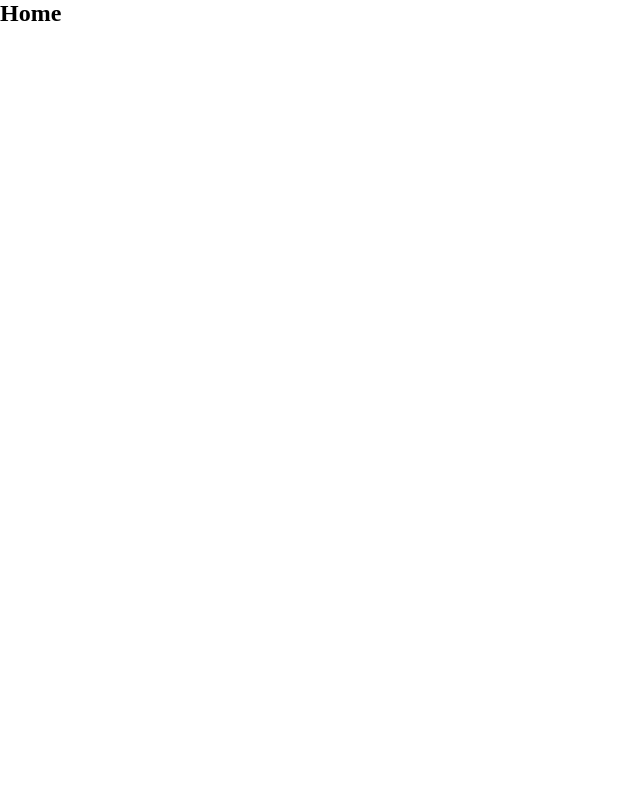
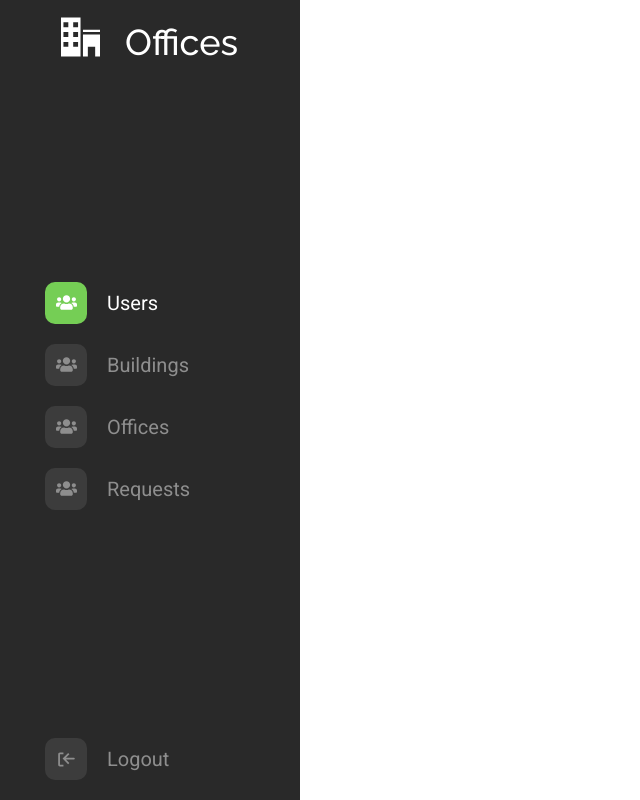
Before and after one commit to cosmin-pascariu/offices-frontend, a React (Create React App) app: page / in a window 1280 px wide. Shown: the whole page, without its empty margins (0-640 px from the left). Built offline with nearby package versions, Linux system fonts and the light colour scheme.

Commit message:
Implement sidebar design

```diff
--- a/public/index.html
+++ b/public/index.html
@@ -1,14 +1,12 @@
 <!DOCTYPE html>
 <html lang="en">
+
   <head>
     <meta charset="utf-8" />
     <link rel="icon" href="%PUBLIC_URL%/favicon.ico" />
     <meta name="viewport" content="width=device-width, initial-scale=1" />
     <meta name="theme-color" content="#000000" />
-    <meta
-      name="description"
-      content="Web site created using create-react-app"
-    />
+    <meta name="description" content="Web site created using create-react-app" />
     <link rel="apple-touch-icon" href="%PUBLIC_URL%/logo192.png" />
     <!--
       manifest.json provides metadata used when your web app is installed on a
@@ -24,8 +22,19 @@
       work correctly both with client-side routing and a non-root public URL.
       Learn how to configure a non-root public URL by running `npm run build`.
     -->
-    <title>React App</title>
+    <link rel="preconnect" href="https://fonts.googleapis.com">
+    <link rel="preconnect" href="https://fonts.gstatic.com" crossorigin>
+    <link
+      href="https://fonts.googleapis.com/css2?family=Roboto:ital,wght@0,100;0,300;0,400;0,500;0,700;0,900;1,100;1,300;1,400;1,500;1,700;1,900&display=swap"
+      rel="stylesheet">
+    <link rel="preconnect" href="https://fonts.googleapis.com">
+    <link rel="preconnect" href="https://fonts.gstatic.com" crossorigin>
+    <link
+      href="https://fonts.googleapis.com/css2?family=Raleway:ital,wght@0,100;0,200;0,300;0,400;0,500;0,600;0,700;0,800;0,900;1,100;1,200;1,300;1,400;1,500;1,600;1,700;1,800;1,900&display=swap"
+      rel="stylesheet">
+    <title>Offices</title>
   </head>
+
   <body>
     <noscript>You need to enable JavaScript to run this app.</noscript>
     <div id="root"></div>
@@ -40,4 +49,5 @@
       To create a production bundle, use `npm run build` or `yarn build`.
     -->
   </body>
+
 </html>
--- a/src/App.js
+++ b/src/App.js
@@ -2,6 +2,7 @@ import React from "react";
 import { createGlobalStyle } from "styled-components";
 import { BrowserRouter as Router, Routes, Route } from "react-router-dom";
 import Login from "./components/LoginPage";
+import MainContainer from "./components/MainContainer";
 
 const GlobalStyle = createGlobalStyle`
   *{
@@ -11,7 +12,7 @@ const GlobalStyle = createGlobalStyle`
   }
   body{
     background: #fff;
-    font-family: Montserrat;
+    font-family: 'Roboto', sans-serif;;
   }
 `;
 
@@ -19,27 +20,9 @@ function App() {
   return (
     <Router>
       <GlobalStyle />
-      {/* <span>
-        <Link to="/">Home</Link>
-      </span>
-      <span>
-        <Link to="/login">Login</Link>
-      </span>
-      <span>
-        <Link to="/users"> Users</Link>
-      </span>
-      <span>
-        <Link to="/buildings"> Buildings</Link>
-      </span>
-      <span>
-        <Link to="/offices"> Offices</Link>
-      </span> */}
       <Routes>
-        <Route path="/login" element={<Login />}></Route>
-        <Route path="/" element={<Home />}></Route>
-        <Route path="/users" element={<Users />}></Route>
-        <Route path="/buildings" element={<Buildings />}></Route>
-        <Route path="/offices" element={<Offices />}></Route>
+        <Route path="/login/auth" element={<Login />}></Route>
+        <Route path="/" element={<MainContainer />}></Route>
       </Routes>
     </Router>
   );
@@ -47,18 +30,4 @@ function App() {
 
 export default App;
 
-function Home() {
-  return <h2>Home</h2>;
-}
-
-function Users() {
-  return <h2>About</h2>;
-}
-
-function Buildings() {
-  return <h2>Users</h2>;
-}
-
-function Offices() {
-  return <h2>Offices</h2>;
-}
+// https://codepen.io/mustafa-turk/pen/ExYzvmr
--- a/src/components/LoginPage/index.js
+++ b/src/components/LoginPage/index.js
@@ -47,7 +47,7 @@ const Login = () => {
                 style={{ paddingRight: "50px" }}
               ></FormInput>
             </FormInputs>
-            <LoginButton type={"submit"} form="form">
+            <LoginButton type={"submit"} form="form" to="/">
               LOGIN
             </LoginButton>
           </LoginForm>
--- /dev/null
+++ b/src/components/MainContainer/MainContainerElements.js
@@ -0,0 +1,12 @@
+import styled from "styled-components";
+
+export const Container = styled.div`
+  width: 100vw;
+  height: 100vh;
+`;
+
+export const Navigator = styled.div`
+  width: 100%;
+  height: 100%;
+  display: flex;
+`;
--- /dev/null
+++ b/src/components/MainContainer/index.js
@@ -0,0 +1,16 @@
+import React from "react";
+import Sidebar from "../Sidebar";
+import { Container, Navigator } from "./MainContainerElements";
+
+const MainContainer = () => {
+  return (
+    <Container>
+      <Navigator>
+        <Sidebar />
+      </Navigator>
+      {/* <RouterContainer /> */}
+    </Container>
+  );
+};
+
+export default MainContainer;
--- /dev/null
+++ b/src/components/Sidebar/SidebarElements.js
@@ -0,0 +1,75 @@
+import styled from "styled-components";
+import { Link } from "react-router-dom";
+
+const buttonColors = {
+  cG: "#75ce55",
+  cB: "#3c3c3c",
+  cW: "#fff",
+  c8E: "#8e8e8e",
+};
+
+export const SidebarContainer = styled.div`
+  height: 100vh;
+  width: 300px;
+  background-color: #292929;
+  display: flex;
+  flex-direction: column;
+  align-items: center;
+  justify-content: space-between;
+  padding: 10px 0;
+`;
+
+export const SidebarLogo = styled.div`
+  height: 53px;
+  display: flex;
+  align-items: center;
+  color: #fff;
+`;
+
+export const SidebarTitle = styled.div`
+  width: 80%;
+  height: 100%;
+  display: flex;
+  align-items: flex-end;
+
+  h2 {
+    font-size: 36px;
+    padding-left: 25px;
+    font-family: "Raleway", sans-serif;
+    font-weight: 500;
+  }
+`;
+
+export const SidebarMenu = styled.div`
+  width: 70%;
+  align-self: center;
+`;
+
+export const SidebarButton = styled(Link)`
+  width: 100%;
+  display: flex;
+  padding: 10px 0;
+  text-decoration: none;
+`;
+
+export const Button = styled.div`
+  height: 42px;
+  width: 42px;
+  background-color: ${({ uColor }) =>
+    uColor ? buttonColors.cG : buttonColors.cB};
+  color: ${({ bColor }) => (bColor ? buttonColors.cW : buttonColors.c8E)};
+  border-radius: 10px;
+  display: flex;
+  align-items: center;
+  justify-content: center;
+`;
+
+export const ButtonText = styled.div`
+  height: 42px;
+  width: 100px;
+  margin-left: 20px;
+  display: flex;
+  align-items: center;
+  font-size: 20px;
+  color: ${({ bColor }) => (bColor ? buttonColors.cW : buttonColors.c8E)};
+`;
--- /dev/null
+++ b/src/components/Sidebar/index.js
@@ -0,0 +1,68 @@
+// import React, { useState } from "react";
+import {
+  SidebarContainer,
+  SidebarLogo,
+  SidebarTitle,
+  SidebarMenu,
+  SidebarButton,
+  Button,
+  ButtonText,
+} from "./SidebarElements";
+import { ImOffice as Logo } from "react-icons/im";
+import { FaUsers } from "react-icons/fa";
+import { CgLogOut } from "react-icons/cg";
+
+const Sidebar = () => {
+  //   const [isItemActive, setIsItemActive] = useState(false);
+
+  //   const toogleColor = () => {
+  //     setBtnColor(!btnColor);
+  //   };
+
+  return (
+    <SidebarContainer>
+      <SidebarLogo>
+        <Logo size={"40px"} />
+        <SidebarTitle>
+          <h2>Offices</h2>
+        </SidebarTitle>
+      </SidebarLogo>
+
+      <SidebarMenu>
+        <SidebarButton to="/login">
+          <Button uColor={true} bColor={true}>
+            <FaUsers size={"50%"} />
+          </Button>
+          <ButtonText bColor={true}>Users</ButtonText>
+        </SidebarButton>
+        <SidebarButton to="/login">
+          <Button uColor={false} bColor={false}>
+            <FaUsers size={"50%"} />
+          </Button>
+          <ButtonText bColor={false}>Buildings</ButtonText>
+        </SidebarButton>
+        <SidebarButton to="/home">
+          <Button uColor={false} bColor={false}>
+            <FaUsers size={"50%"} />
+          </Button>
+          <ButtonText bColor={false}>Offices</ButtonText>
+        </SidebarButton>
+        <SidebarButton to="/login">
+          <Button uColor={false} bColor={false}>
+            <FaUsers size={"50%"} />
+          </Button>
+          <ButtonText bColor={false}>Requests</ButtonText>
+        </SidebarButton>
+      </SidebarMenu>
+
+      <SidebarButton to="/login/auth" style={{ width: "70%" }}>
+        <Button uColor={false} bColor={false}>
+          <CgLogOut size={"50%"} />
+        </Button>
+        <ButtonText bColor={false}>Logout</ButtonText>
+      </SidebarButton>
+    </SidebarContainer>
+  );
+};
+
+export default Sidebar;
```
